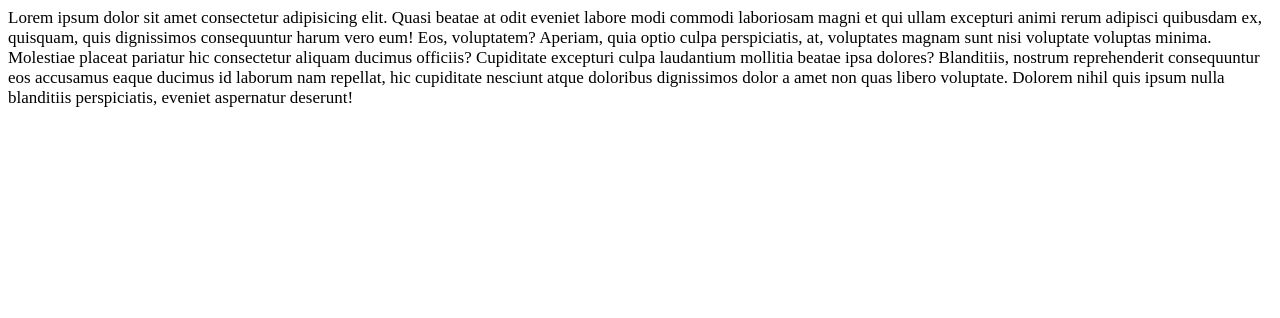
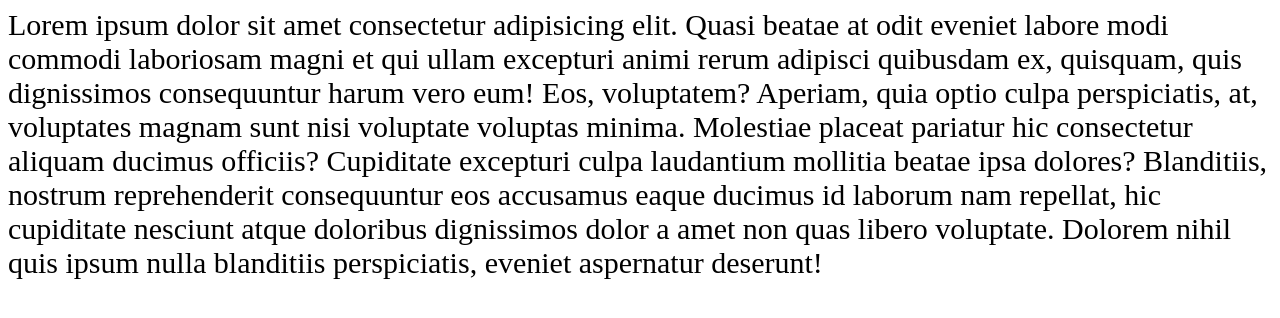
Before and after one commit to abdulmalikshakir2001/checking-font-style.github.io, a plain HTML site: page index.html in a window 1280 px wide. Drawn offline with Linux system fonts and the light colour scheme.

Commit message:
font style 30

```diff
--- a/index.css
+++ b/index.css
@@ -1,3 +1,3 @@
 .noor_Font{
-    font-size: 17px;
+    font-size: 30px;
 }
```
